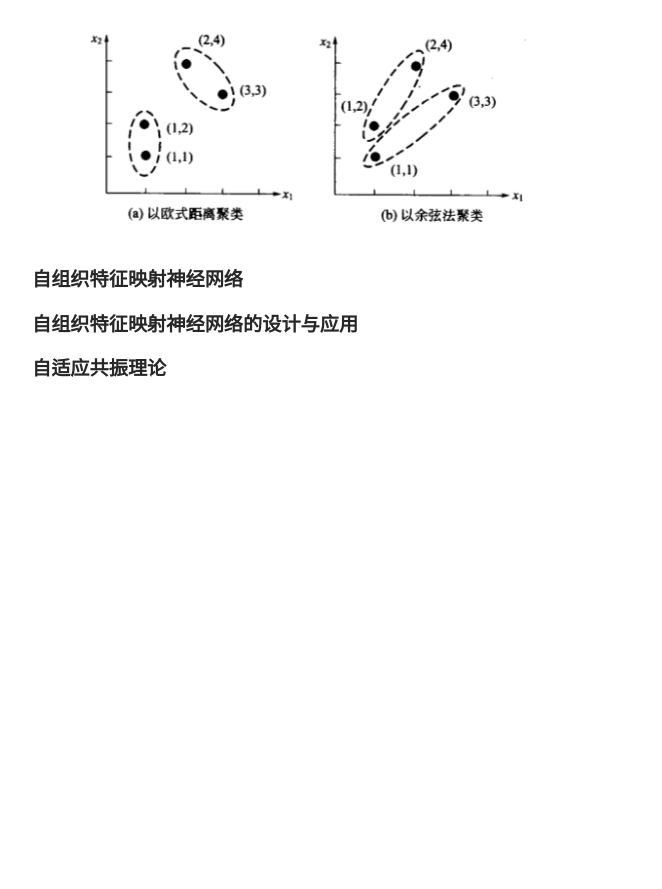
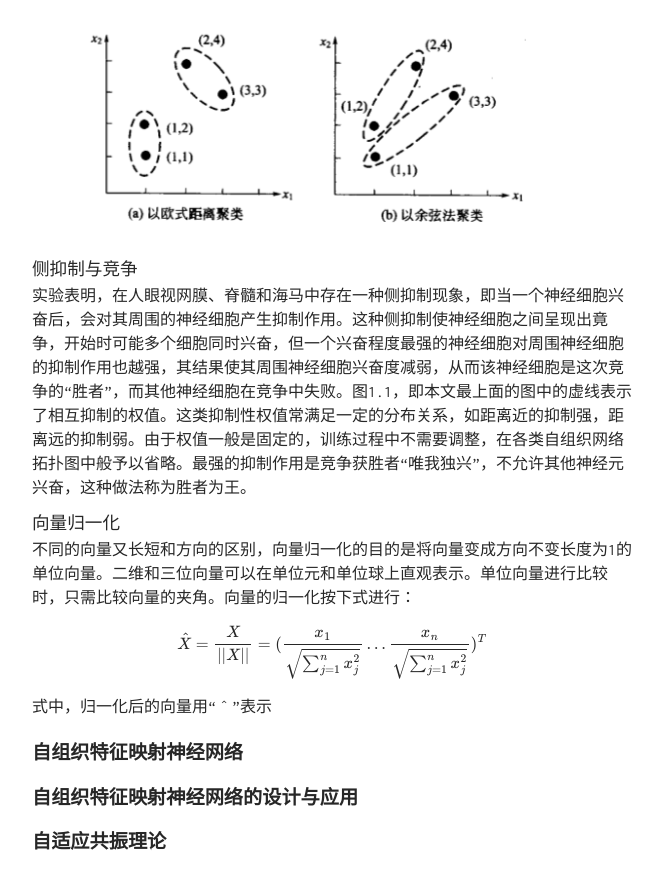
Before and after one commit to TobiahShaw/TobiahShaw.github.io, a Jekyll site: the page built from _posts/2019-10-26-NN-of-Competitive learning.md, in a window 1280 px wide and 900 px high, scrolled down 2490 px. Shown: the top 889 px of the window, without its empty margins (308-970 px from the left). Built offline with Jekyll 4.4.1, drawn with Linux system fonts in a browser that asks for light colours; our own code applies the rules of GitHub Pages for plain Markdown files; formulas are drawn with MathJax 3; before the commit the page ends 2964 px from its top, so only the background shows below that.

Commit message:
Some concepts

```diff
--- a/_posts/2019-10-26-NN-of-Competitive learning.md
+++ b/_posts/2019-10-26-NN-of-Competitive learning.md
@@ -48,6 +48,18 @@ $$ X^T X_i = \vert \vert X \vert \vert \quad \vert \vert X_i \vert \vert cos ψ
 
 ![图1.4](../assets/img/20191026/1.4.PNG)
 
+#### 侧抑制与竞争
+
+实验表明，在人眼视网膜、脊髓和海马中存在一种侧抑制现象，即当一个神经细胞兴奋后，会对其周围的神经细胞产生抑制作用。这种侧抑制使神经细胞之间呈现出竟争，开始时可能多个细胞同时兴奋，但一个兴奋程度最强的神经细胞对周围神经细胞的抑制作用也越强，其结果使其周围神经细胞兴奋度减弱，从而该神经细胞是这次竞争的“胜者”，而其他神经细胞在竞争中失败。图1.1，即本文最上面的图中的虚线表示了相互抑制的权值。这类抑制性权值常满足一定的分布关系，如距离近的抑制强，距离远的抑制弱。由于权值一般是固定的，训练过程中不需要调整，在各类自组织网络拓扑图中般予以省略。最强的抑制作用是竞争获胜者“唯我独兴”，不允许其他神经元兴奋，这种做法称为胜者为王。
+
+#### 向量归一化
+
+不同的向量又长短和方向的区别，向量归一化的目的是将向量变成方向不变长度为1的单位向量。二维和三位向量可以在单位元和单位球上直观表示。单位向量进行比较时，只需比较向量的夹角。向量的归一化按下式进行：
+
+$$ \hat X = \frac{X}{\vert \vert X \vert \vert} = (\frac{x_1}{\sqrt{\sum_{j=1}^n x_j^2}} \dots \frac{x_n}{\sqrt{\sum_{j=1}^n x_j^2}})^T $$
+
+式中，归一化后的向量用“ $ \hat{} $ ”表示
+
 ## 自组织特征映射神经网络
 
 ## 自组织特征映射神经网络的设计与应用
```
